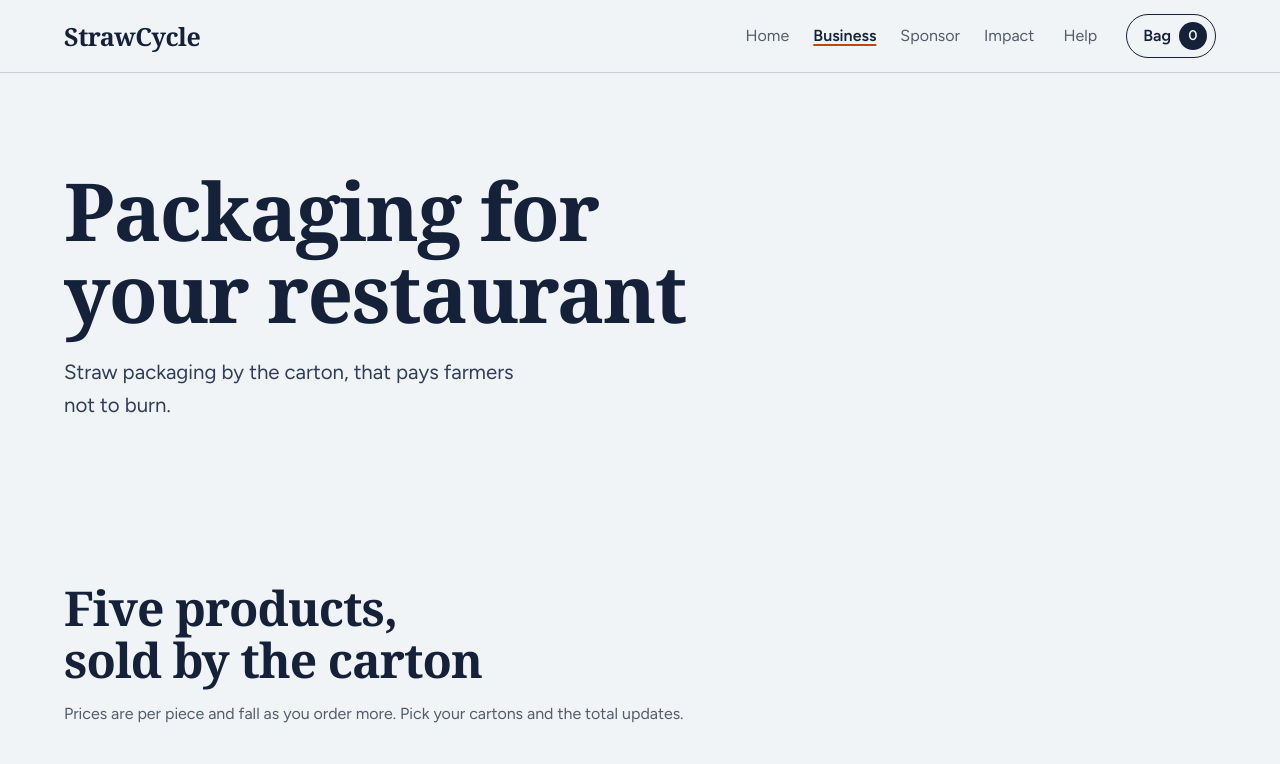
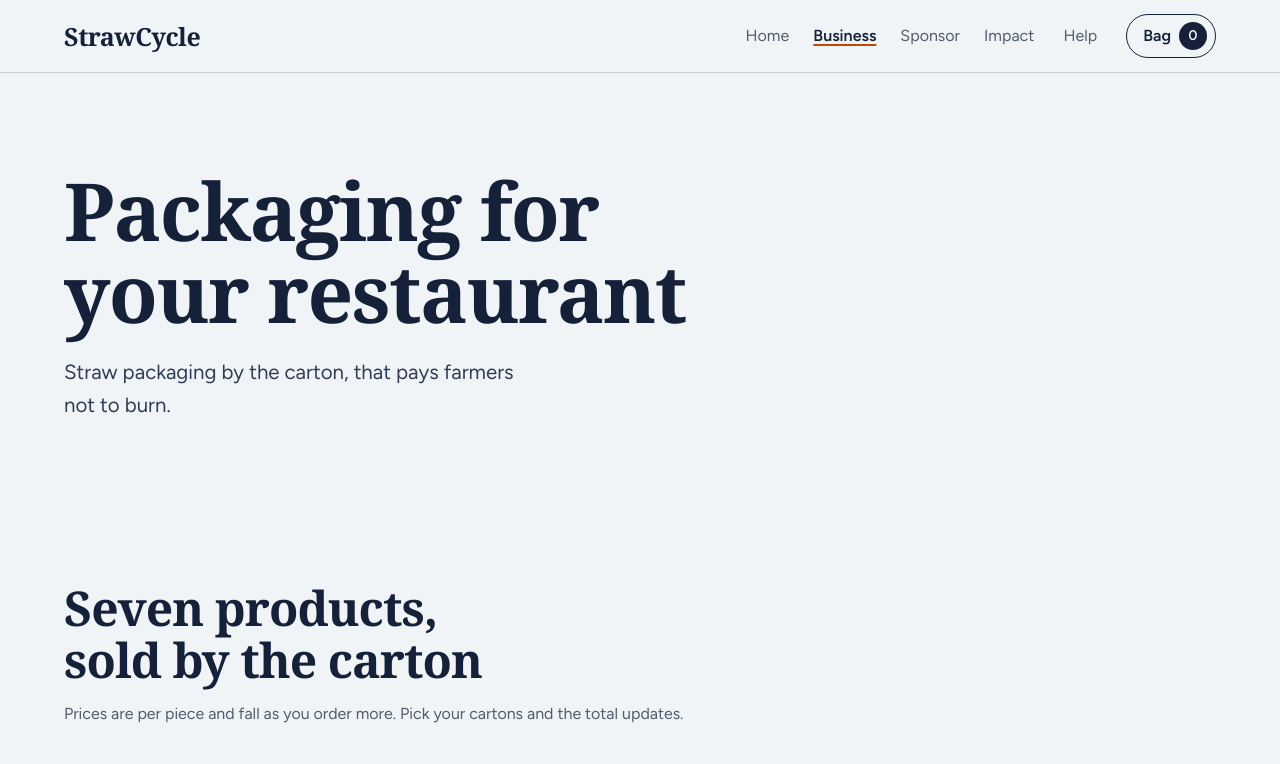
Before and after one commit to phonesett10401/strawcycle, a website with bundled scripts: page business.html in a window 1280 px wide. Shown: the top 764 px of the page. Built offline with nearby package versions, Linux system fonts and the light colour scheme; a web font is replaced by a local one.

Commit message:
fix: business page says seven products
Co-Authored-By: Claude Opus 5.5 <noreply@anthropic.com>

```diff
--- a/business.html
+++ b/business.html
@@ -45,7 +45,7 @@
     <section class="section" id="products" aria-labelledby="products-title">
       <div class="wrap">
         <div class="section-head reveal">
-          <h2 id="products-title">Five products, sold by the carton</h2>
+          <h2 id="products-title">Seven products, sold by the carton</h2>
           <p>Prices are per piece and fall as you order more. Pick your cartons and the total updates.</p>
         </div>
         <div class="product-grid reveal">
```
Also changed, not shown: README.md.
